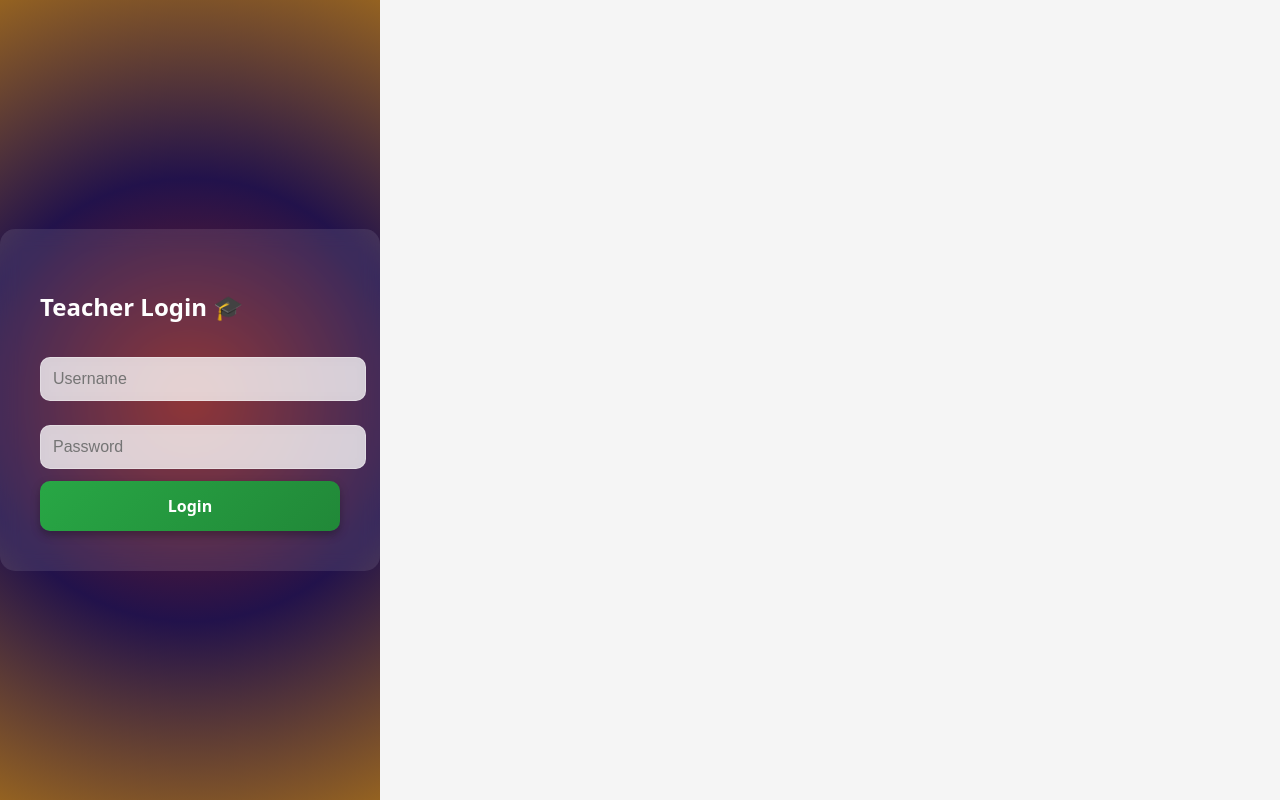
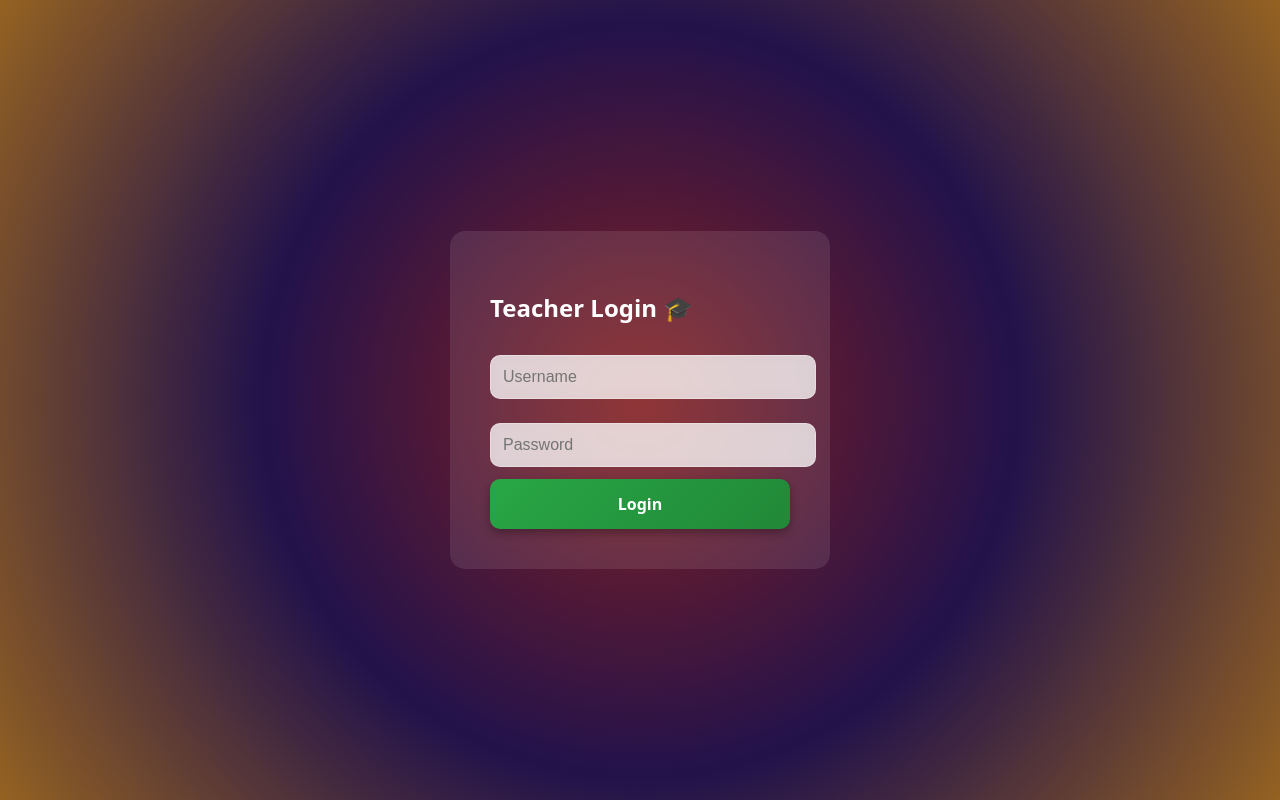
Before and after one commit to ektasavale/AttenDex, a React app in the folder frontend/: page / in a window 1280 px wide. Built offline with nearby package versions, Linux system fonts and the light colour scheme; the HTML template or start-up script is replaced by a standard one.

Commit message:
frontend improved

```diff
--- a/frontend/src/index.css
+++ b/frontend/src/index.css
@@ -1,6 +1,11 @@
+html, body, #root {
+  height: 100%;
+  width: 100%;
+  margin: 0;
+  padding: 0;
+}
 :root {
   font-family: system-ui, Avenir, Helvetica, Arial, sans-serif;
-  line-height: 1.5;
   font-weight: 400;
 
   color-scheme: light dark;
@@ -12,11 +17,7 @@
   -webkit-font-smoothing: antialiased;
   -moz-osx-font-smoothing: grayscale;
 }
-html, body, #root {
-  height: 100%;
-  margin: 0;
-  padding: 0;
-}
+
 body {
   margin: 0;
   background: #f5f5f5;
```
